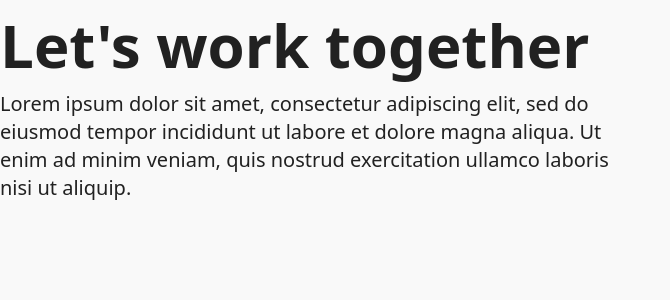
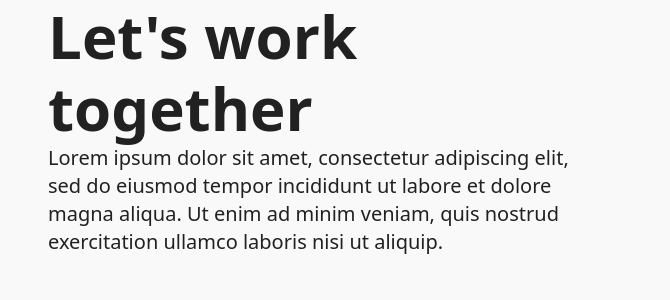
Before and after one commit to abeciana1/alba-cleaning, a Next.js app: page / in a window 1280 px wide. Shown: the top 300 px of the page, without its empty margins (0-670 px from the left). Built offline with nearby package versions, Linux system fonts and the light colour scheme.

Commit message:
Added x-axis margins to PageMargin

```diff
--- a/components/layouts/index.tsx
+++ b/components/layouts/index.tsx
@@ -3,7 +3,7 @@ import { PropChildI } from '@/types'
 
 export const PageMargin: React.FC<PropChildI> = ({ children }) => {
     return (
-        <section>
+        <section className="mx-12">
             {children}
         </section>
     )
--- a/components/sections/index.tsx
+++ b/components/sections/index.tsx
@@ -1,5 +1,6 @@
 import React from 'react'
 import { HeroSectionI } from '@/types'
+import { PageMargin } from '@/components/layouts'
 
 export const HeroSection: React.FC<HeroSectionI> = ({
     title,
@@ -7,12 +8,14 @@ export const HeroSection: React.FC<HeroSectionI> = ({
 }) => {
 
     return (
-        <section className="grid grid-cols-1 md:grid-cols-2">
-            <section>
-                <h1 className="text-foreground">{title}</h1>
-                <div className="text-xl">{ body }</div>
+        <PageMargin>
+            <section className="grid grid-cols-1 md:grid-cols-2 gap-20">
+                <section>
+                    <h1 className="text-foreground">{title}</h1>
+                    <div className="text-xl">{ body }</div>
+                </section>
+                <section></section>
             </section>
-            <section></section>
-        </section>
+        </PageMargin>
     )
 }
--- a/pages/index.tsx
+++ b/pages/index.tsx
@@ -1,6 +1,7 @@
 import { NextSeo } from 'next-seo';
 import Tips from '../lib/tips.json'
 import { HeroSection } from '@/components/sections'
+
 
 export default function Home() {
 
--- a/styles/globals.css
+++ b/styles/globals.css
@@ -29,7 +29,7 @@ h1, h2, h3, h4, h5, h6 {
 
 h1 {
   @apply text-6xl;
-  line-height: 150%;
+  line-height: 120%;
 }
 
 h2 {
```
